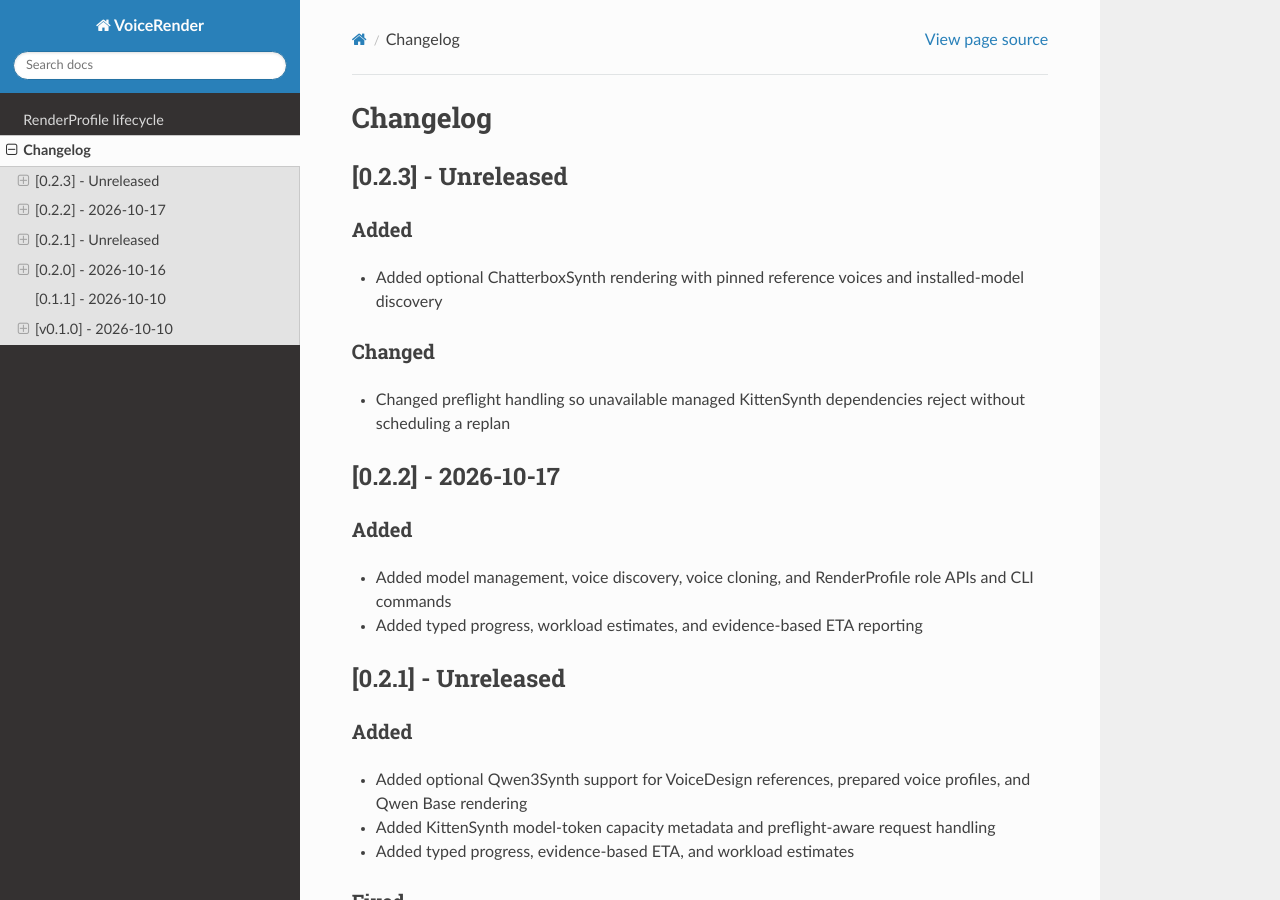
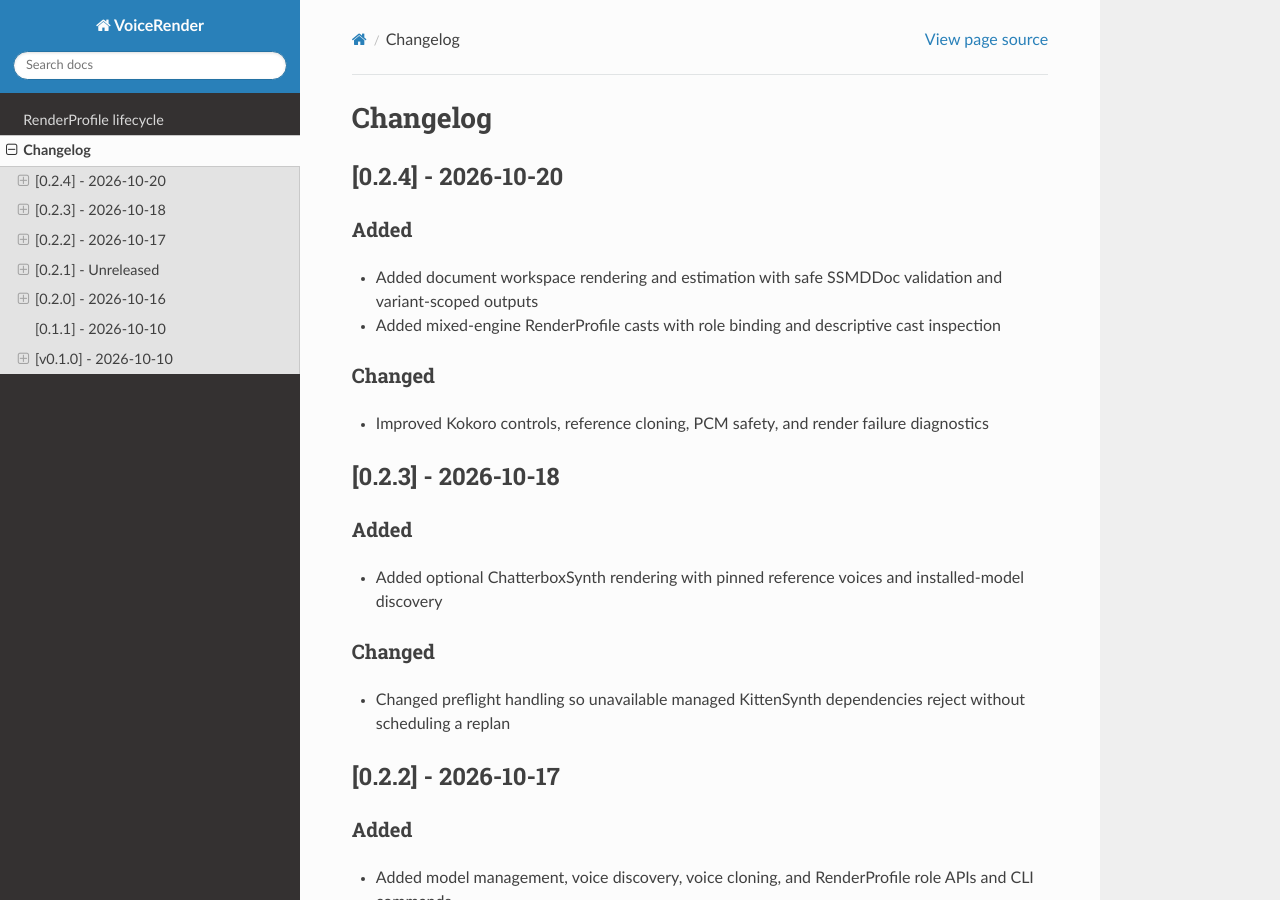
Before and after one commit to buchwandler/voicerender, a Sphinx documentation site: the page built from docs/changelog.md, in a window 1280 px wide and 900 px high. Built offline with Sphinx 7.4.7 and the Read the Docs theme 3.1.0, drawn with Linux system fonts in a browser that asks for light colours.

Commit message:
doc: changelog

```diff
--- a/docs/changelog.md
+++ b/docs/changelog.md
@@ -1,6 +1,19 @@
 # Changelog
 
-## [0.2.3] - Unreleased
+## [0.2.4] - 2026-10-20
+
+### Added
+
+- Added document workspace rendering and estimation with safe SSMDDoc validation and variant-scoped outputs
+- Added mixed-engine RenderProfile casts with role binding and descriptive cast inspection
+
+### Changed
+
+- Improved Kokoro controls, reference cloning, PCM safety, and render failure diagnostics
+
+<!-- generated by releaseledger -->
+
+## [0.2.3] - 2026-10-18
 
 ### Added
 
```
Also changed, not shown: .ledger/releaseledger/data/ledgers/main/releases/0.2.3/release.md, .ledger/releaseledger/data/ledgers/main/releases/0.2.4/entries/entry-0001.md (added), .ledger/releaseledger/data/ledgers/main/releases/0.2.4/entries/entry-0002.md (added), .ledger/releaseledger/data/ledgers/main/releases/0.2.4/entries/entry-0003.md (added), .ledger/releaseledger/data/ledgers/main/releases/0.2.4/entries/entry-0004.md (added), .ledger/releaseledger/data/ledgers/main/releases/0.2.4/entries/entry-0005.md (added), .ledger/releaseledger/data/ledgers/main/releases/0.2.4/release.md (added), 12 other files.
